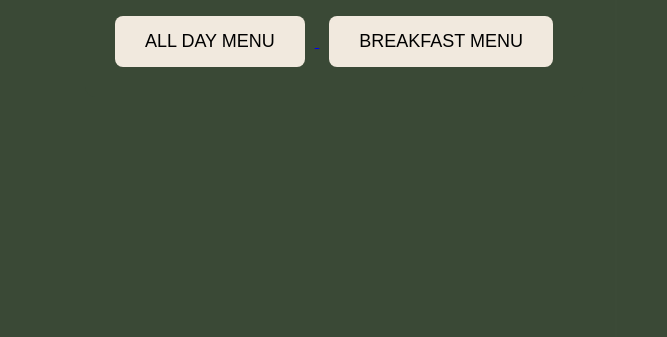
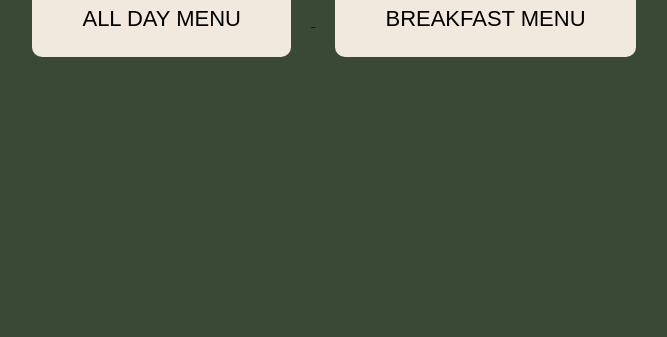
Before and after one commit to engineersheriffawzy-prog/Dainties, a plain HTML site: page index.html in a window 1280 px wide. Shown: the part 463-800 px from the top of the page, without its empty margins (306-973 px from the left). Drawn offline with Linux system fonts and the light colour scheme.

Commit message:
Update index.html

```diff
--- a/index.html
+++ b/index.html
@@ -30,11 +30,11 @@
     }
 
     button {
-      margin: 10px;
-      padding: 15px 30px;
-      font-size: 18px;
+      margin: 20px;
+      padding: 25px 50px;
+      font-size: 22px;
       border: none;
-      border-radius: 8px;
+      border-radius: 10px;
       cursor: pointer;
       background-color: #F1E9DE;
       color: black;
```
